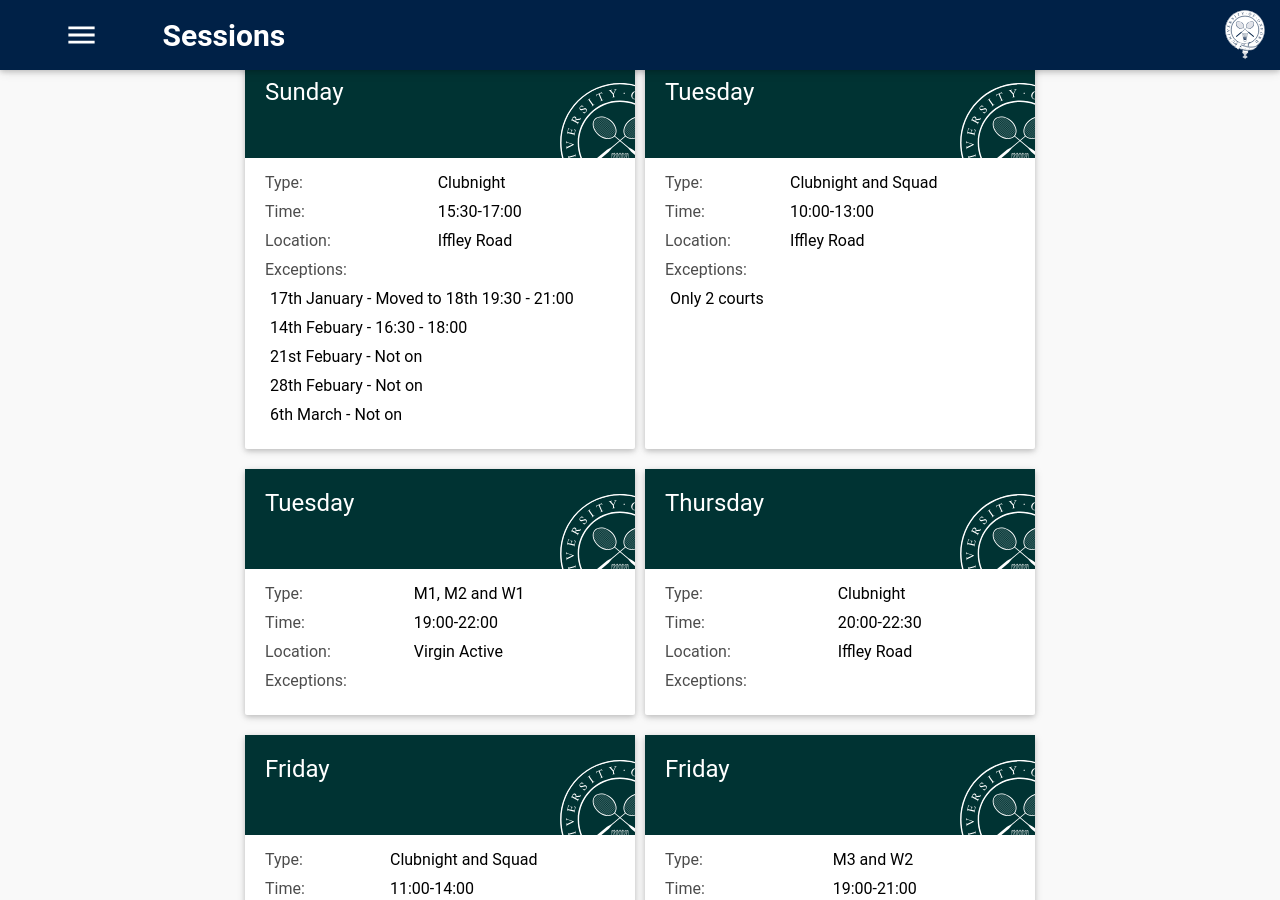
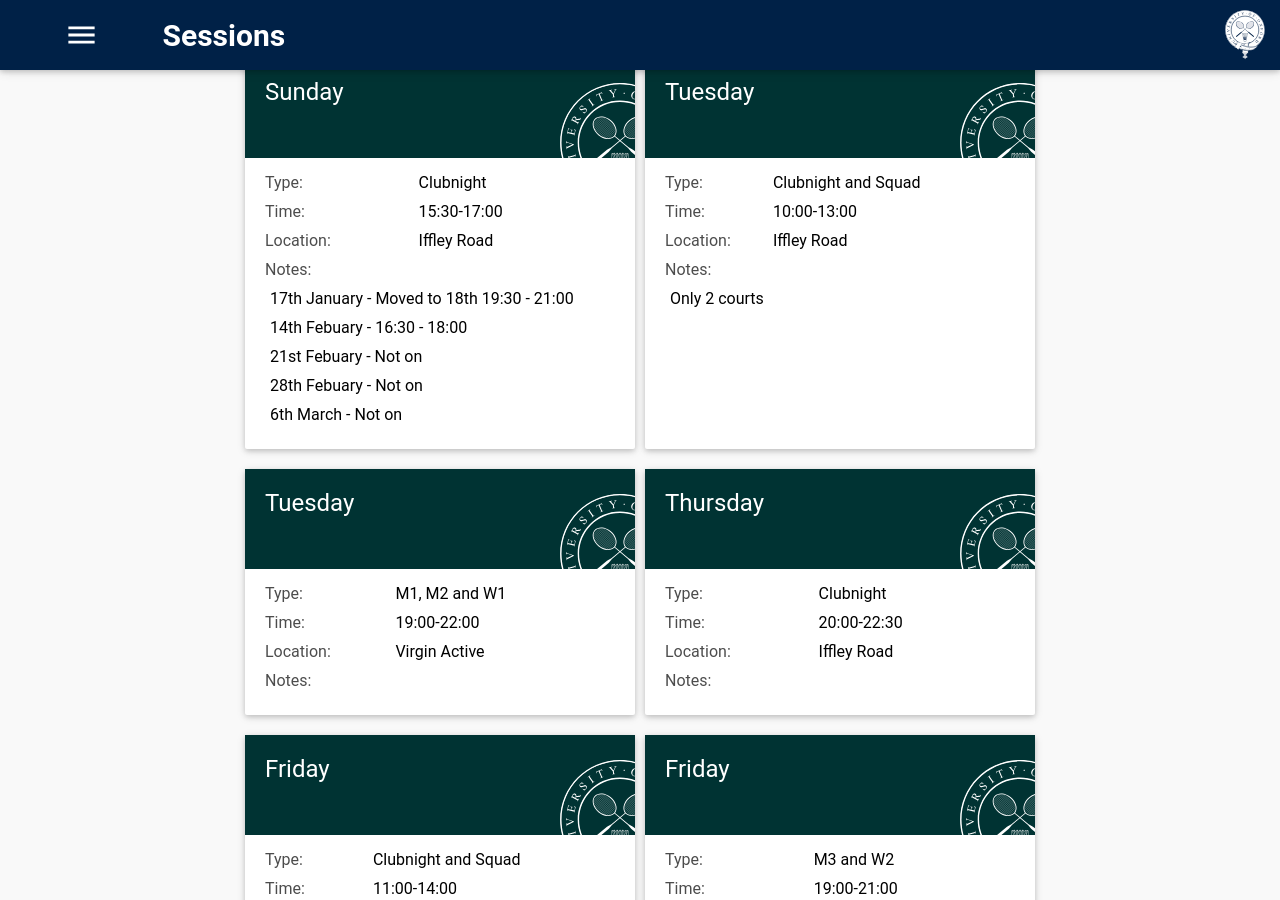
Before and after one commit to OUBaC/OUBaC.github.io, a Jekyll site: the page built from sessions.html, in a window 1280 px wide and 900 px high, scrolled down 281 px. Built offline with Jekyll 4.4.1, drawn with Linux system fonts in a browser that asks for light colours; some of the changed text lies outside the part shown.

Commit message:
Changed 'Exceptions' to 'Notes'

```diff
--- a/sessions.html
+++ b/sessions.html
@@ -155,7 +155,7 @@ function toggleSessions(team, checked){
         <td>Location:</td><td> {{session.location}}</td>
       </tr>
       <tr>
-        <td>Exceptions:</td><td></td>
+        <td>Notes:</td><td></td>
     </table>
     <ul class="sessions-exceptions-list">
       {% for exception in session.exceptions %}
```
